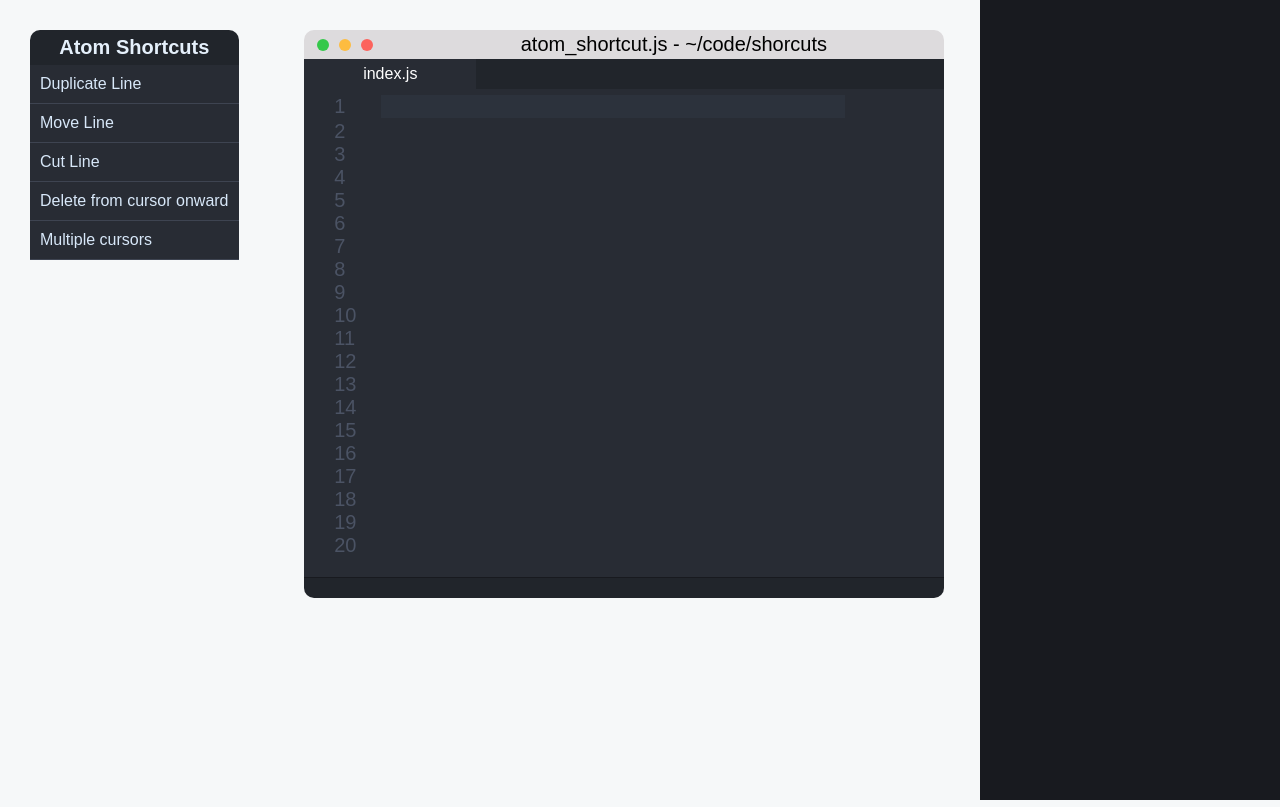
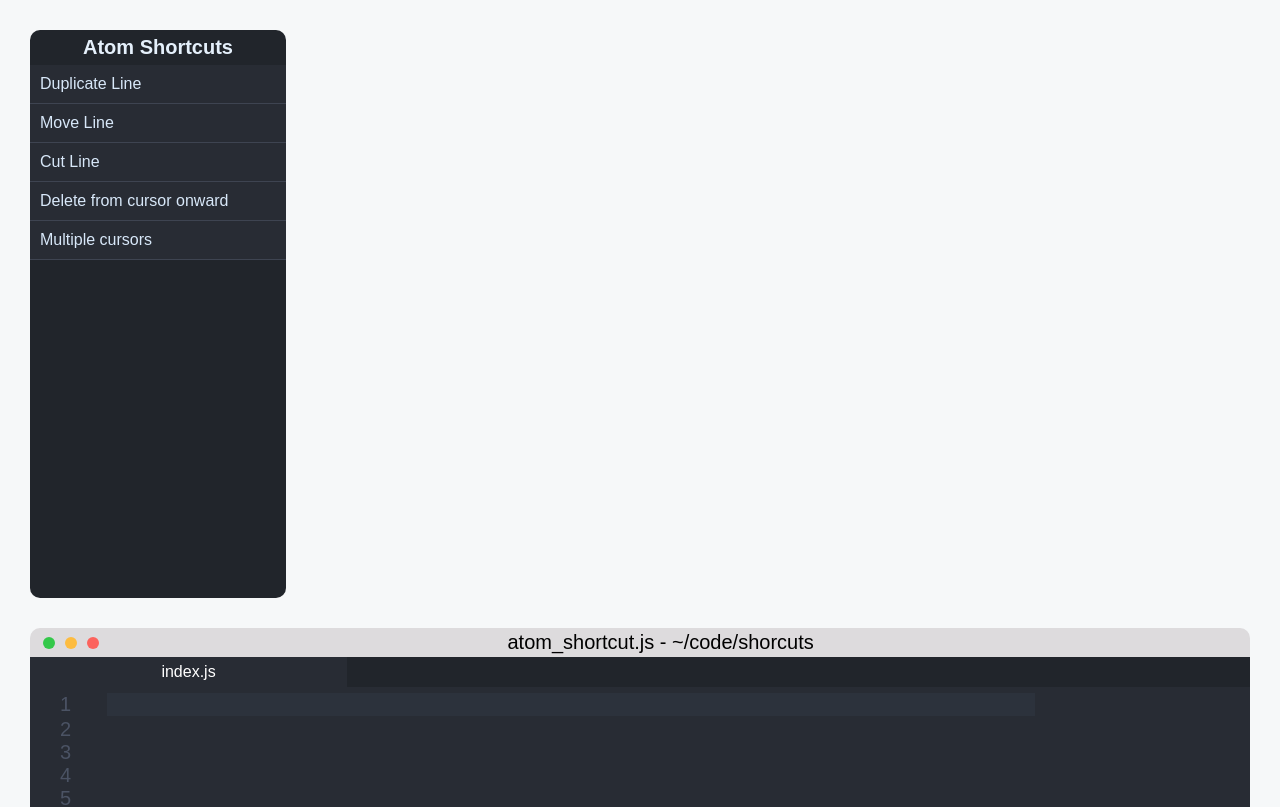
Before and after one commit to juanhurtado4/shortcut_heaven, a React (Create React App) app: page / in a window 1280 px wide. Shown: the top 807 px of the page. Built offline with nearby package versions, Linux system fonts and the light colour scheme.

Commit message:
Refactor: Styles for template interface & lesson nav

```diff
--- a/src/sass/css/main.css
+++ b/src/sass/css/main.css
@@ -101,9 +101,10 @@
 .interface {
   min-width: 35rem; }
 
-body {
+.game {
   display: flex;
-  justify-content: space-between; }
+  justify-content: space-between;
+  align-items: flex-start; }
 
 .bezel {
   display: flex;
@@ -125,7 +126,8 @@
   color: #fff;
   border-radius: .5rem;
   margin: 1.5rem 1.5rem 0px 1.5rem;
-  min-width: 20%; }
+  min-width: 20%;
+  min-height: 28.4rem; }
 
 .lessons_nav__title {
   color: #E5F0FB;
--- a/src/sass/scss/layout/_layout.scss
+++ b/src/sass/scss/layout/_layout.scss
@@ -1,6 +1,8 @@
-body {
+.game {
   display: flex;
   justify-content: space-between;
+  align-items: flex-start;
+
 }
 
 .bezel {
--- a/src/sass/scss/lesson_nav/components/_nav.scss
+++ b/src/sass/scss/lesson_nav/components/_nav.scss
@@ -3,6 +3,7 @@
   border-radius: .5rem;
   margin: $marginComponentContainer;
   min-width: 20%;
+  min-height: 28.4rem;
 
 }
 
```
Also changed, not shown: 1 other file (tests, documents, lock files or other folders).
